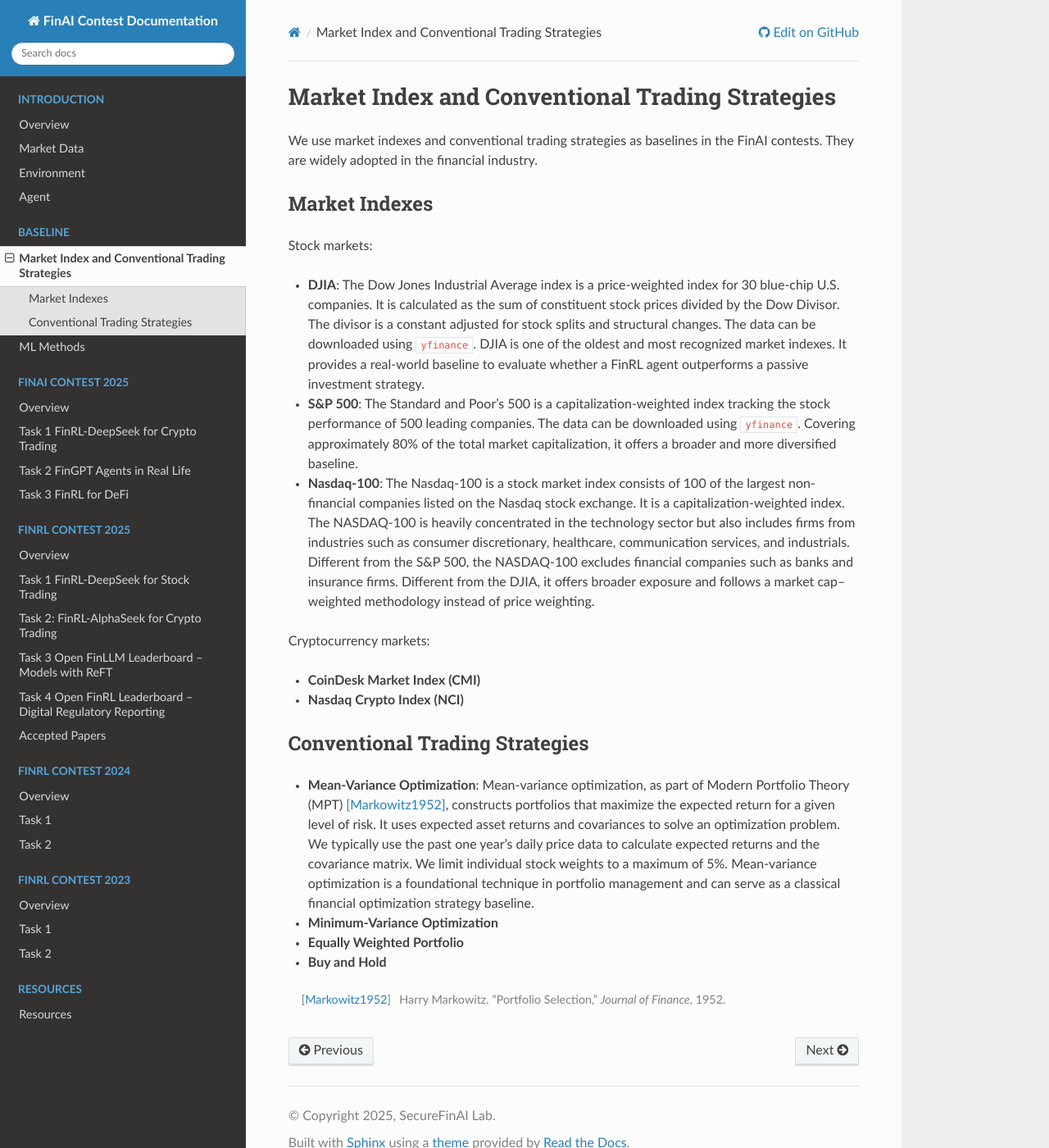
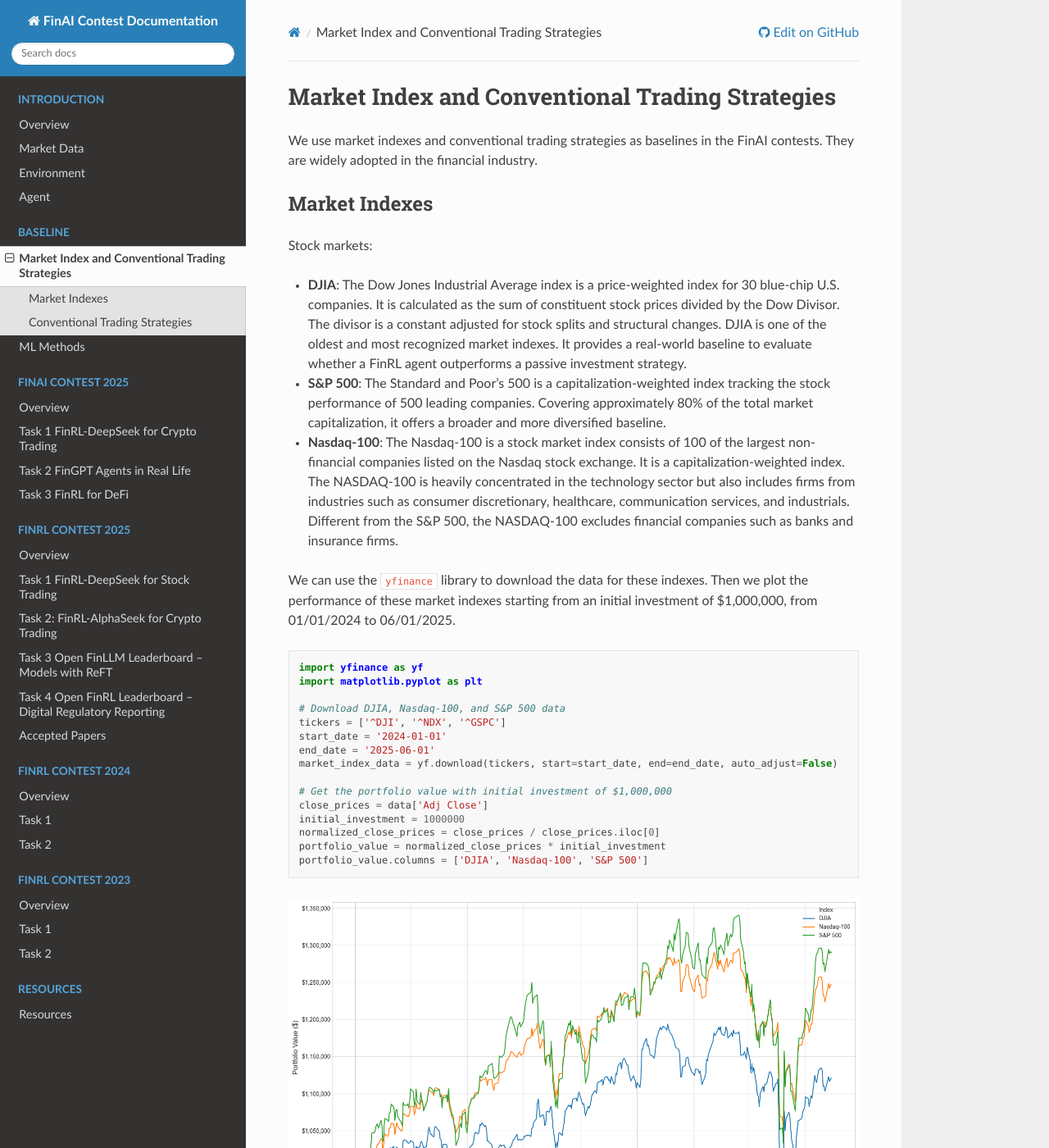
Before and after one commit to Xingyu025/FinAI-Contest, a Sphinx documentation site: the page built from docs/source/baseline/market.rst, in a window 1280 px wide and 1400 px high. Shown: the whole window at 82% size. Built offline with Sphinx 7.4.7 and the Read the Docs theme 3.1.0, drawn with Linux system fonts in a browser that asks for light colours; some of the changed text lies outside the part shown.

Commit message:
update market indexes

```diff
--- a/docs/source/baseline/market.rst
+++ b/docs/source/baseline/market.rst
@@ -10,26 +10,53 @@ Market Indexes
 
 Stock markets:
 
-- **DJIA**: The Dow Jones Industrial Average index is a price-weighted index for 30 blue-chip U.S. companies. It is calculated as the sum of constituent stock prices divided by the Dow Divisor. The divisor is a constant adjusted for stock splits and structural changes. The data can be downloaded using ``yfinance``. DJIA is one of the oldest and most recognized market indexes. It provides a real-world baseline to evaluate whether a FinRL agent outperforms a passive investment strategy.
+- **DJIA**: The Dow Jones Industrial Average index is a price-weighted index for 30 blue-chip U.S. companies. It is calculated as the sum of constituent stock prices divided by the Dow Divisor. The divisor is a constant adjusted for stock splits and structural changes. DJIA is one of the oldest and most recognized market indexes. It provides a real-world baseline to evaluate whether a FinRL agent outperforms a passive investment strategy.
 
-- **S&P 500**: The Standard and Poor's 500 is a capitalization-weighted index tracking the stock performance of 500 leading companies. The data can be downloaded using ``yfinance``. Covering approximately 80% of the total market capitalization, it offers a broader and more diversified baseline.
+- **S&P 500**: The Standard and Poor's 500 is a capitalization-weighted index tracking the stock performance of 500 leading companies. Covering approximately 80% of the total market capitalization, it offers a broader and more diversified baseline.
 
-- **Nasdaq-100**: The Nasdaq-100 is a stock market index consists of 100 of the largest non-financial companies listed on the Nasdaq stock exchange. It is a capitalization-weighted index. The NASDAQ-100 is heavily concentrated in the technology sector but also includes firms from industries such as consumer discretionary, healthcare, communication services, and industrials. Different from the S&P 500, the NASDAQ-100 excludes financial companies such as banks and insurance firms. Different from the DJIA, it offers broader exposure and follows a market cap–weighted methodology instead of price weighting.
+- **Nasdaq-100**: The Nasdaq-100 is a stock market index consists of 100 of the largest non-financial companies listed on the Nasdaq stock exchange. It is a capitalization-weighted index. The NASDAQ-100 is heavily concentrated in the technology sector but also includes firms from industries such as consumer discretionary, healthcare, communication services, and industrials. Different from the S&P 500, the NASDAQ-100 excludes financial companies such as banks and insurance firms.
+
+We can use the ``yfinance`` library to download the data for these indexes. Then we plot the performance of these market indexes starting from an initial investment of $1,000,000, from 01/01/2024 to 06/01/2025.
+
+.. code-block:: python
+
+    import yfinance as yf
+    import matplotlib.pyplot as plt
+
+    # Download DJIA, Nasdaq-100, and S&P 500 data
+    tickers = ['^DJI', '^NDX', '^GSPC']
+    start_date = '2024-01-01'
+    end_date = '2025-06-01'
+    market_index_data = yf.download(tickers, start=start_date, end=end_date, auto_adjust=False)
+
+    # Get the portfolio value with initial investment of $1,000,000
+    close_prices = data['Adj Close']
+    initial_investment = 1000000
+    normalized_close_prices = close_prices / close_prices.iloc[0]
+    portfolio_value = normalized_close_prices * initial_investment
+    portfolio_value.columns = ['DJIA', 'Nasdaq-100', 'S&P 500']
+
+
+.. image:: ../image/baseline/baseline_market_index.png
+   :width: 100%
+   :align: center
 
 Cryptocurrency markets:
 
-- **CoinDesk Market Index (CMI)**
+- **CoinDesk Market Index (CMI)**: `The CoinDesk Market Index <https://indices.coindesk.com/indices/cmi>`_ tracks the broad digital asset market using a market-cap-weighted approach. It includes a diverse set of cryptocurrencies, which are included in Digital Asset Classification Standard (DACS) and not assigned to the Stablecoin Sector. The most important cryptocurrencies in the CMI include Bitcoin (BTC), Ethereum (ETH), and XRP. The CMI is designed to be a benchmark for the performance of the cryptocurrency market as a whole.
 
-- **Nasdaq Crypto Index (NCI)**
+- **Nasdaq Crypto Index (NCI)**: `The Nasdaq Crypto Index (NCI) <https://www.nasdaq.com/solutions/global-indexes/thematic/crypto>`_ is a market-capitalization-weighted index designed to track the performance of a diversified basket of major USD-traded cryptocurrencies. The Index is designed to be dynamic in nature, broadly representative of the market, and readily trackable by investors.
+
+
 
 
 Conventional Trading Strategies
 ---------------------------------
 
 - **Mean-Variance Optimization**: Mean-variance optimization, as part of Modern Portfolio Theory (MPT) [Markowitz1952]_, constructs portfolios that maximize the expected return for a given level of risk. It uses expected asset returns and covariances to solve an optimization problem. We typically use the past one year's daily price data to calculate expected returns and the covariance matrix. We limit individual stock weights to a maximum of 5%. Mean-variance optimization is a foundational technique in portfolio management and can serve as a classical financial optimization strategy baseline.
-- **Minimum-Variance Optimization**
-- **Equally Weighted Portfolio**
-- **Buy and Hold**
+- **Minimum-Variance Optimization**: Minimum variance optimization is an investment strategy focused on constructing portfolios that minimize overall portfolio risk (variance) while potentially accepting lower returns. It prioritizes diversification and the selection of assets with low correlation to each other, aiming to reduce the portfolio's sensitivity to market fluctuations. This strategy is particularly useful in volatile markets or for risk-averse investors. It can be implemented using historical price data to estimate the covariance matrix and optimize asset weights accordingly.
+- **Equally Weighted Portfolio**: An equally weighted portfolio is a simple investment strategy where the investor allocates an equal percentage of their total capital to each asset in the portfolio. This approach is straightforward and does not require complex calculations or forecasts. It is often used as a benchmark for evaluating the performance of more sophisticated strategies.
+- **Buy and Hold**: The buy-and-hold strategy is a passive investment approach where an investor purchases assets and holds them for a long period, regardless of market fluctuations. This strategy is based on the assumption that, over the long term, markets tend to rise, and short-term volatility will not significantly impact the overall performance. It is often used as a benchmark to compare the performance of active trading strategies.
 
 
 
```
Also changed, not shown: docs/source/image/baseline/baseline_market_index.png (added).
